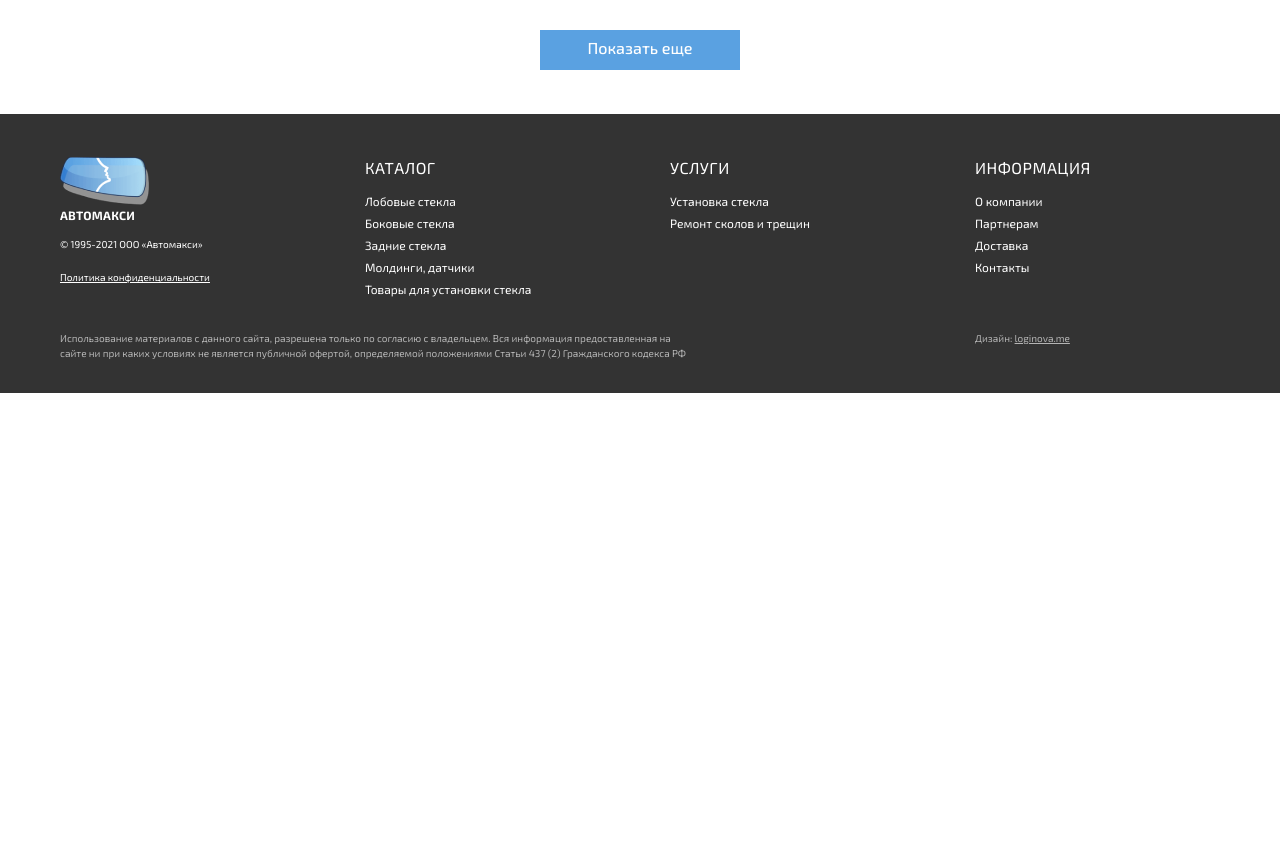
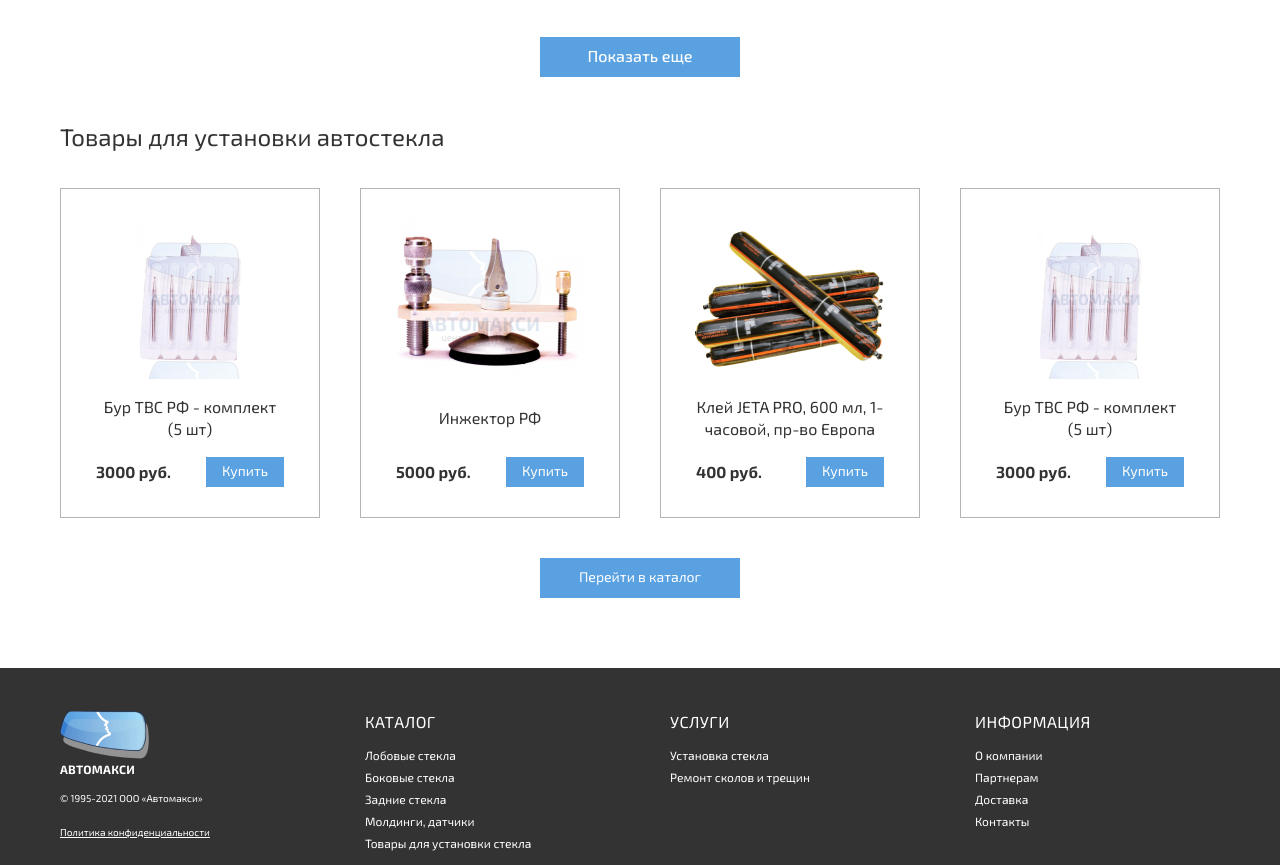
Before and after one commit to YuliyaSH-GitHub/autoGlassWebsite, a website: page #src/index.html in a window 1280 px wide. Shown: the part 1491-2356 px from the top of the page. Before the commit the page ends 1884 px from the top, so only its background shows below. Drawn offline with nearby package versions, Linux system fonts and the light colour scheme; files that its build step writes are made by us from their sources; files whose address does not match are found by name; a web font is replaced by a local one.

Commit message:
завершена верстка блока b-goods

```diff
--- a/#src/index.html
+++ b/#src/index.html
@@ -74,7 +74,14 @@
               "
             >
               <div class="b-services__serviceArticleContent">
-                <h2 class="b-services__articleTitle">Установка автостекла</h2>
+                <h2
+                  class="
+                    b-services__articleTitle b-services__articleTitle_indent
+                    sectionTitle
+                  "
+                >
+                  Установка автостекла
+                </h2>
                 <p class="b-services__articleText">
                   Заменим стекло за 2-4 часа. Предоставим гарантию до 10 лет на
                   работу.
@@ -97,7 +104,14 @@
               "
             >
               <div class="b-services__serviceArticleContent">
-                <h2 class="b-services__articleTitle">Ремонт сколов и трещин</h2>
+                <h2
+                  class="
+                    b-services__articleTitle b-services__articleTitle_indent
+                    sectionTitle
+                  "
+                >
+                  Ремонт сколов и трещин
+                </h2>
                 <p class="b-services__articleText">
                   Отремонтируем в течение 1 часа. Используем оригинальные
                   полимеры из США.
@@ -116,7 +130,7 @@
             </article>
           </div>
         </section>
-        <section class="b-catalog">
+        <section class="b-catalog b-catalog_indent">
           <h2 class="b-catalog__title b-catalog__title_indent sectionTitle">
             Каталог автостекла
           </h2>
@@ -236,6 +250,46 @@
           </div>
           <a class="b-catalog__buttonShow buttonLink" href="#">Показать еще</a>
         </section>
+        <section class="b-goods b-goods_indent">
+          <h2 class="b-goods__title b-goods__title_indent sectionTitle">
+            Товары для установки автостекла
+          </h2>
+          <div class="b-goods__items b-goods__items_indent">
+            <article class="b-goods__item b-goods__item_indent">
+              <img class="b-goods__img" src="img/goods/img1.png" alt="good" />
+              <p class="b-goods__text b-goods__text_indent">Бур ТВС РФ - комплект (5 шт)</p>
+              <div class="b-goods__priceWrap">
+                <span class="b-goods__price">3000 руб.</span>
+                <a class="b-goods__buyLink b-goods__buyLink_indent buttonLink" href="#">Купить</a>
+              </div>
+            </article>
+            <article class="b-goods__item b-goods__item_indent">
+              <img class="b-goods__img" src="img/goods/img2.png" alt="good" />
+              <p class="b-goods__text b-goods__text_indent">Инжектор РФ</p>
+              <div class="b-goods__priceWrap">
+                <span class="b-goods__price">5000 руб.</span>
+                <a class="b-goods__buyLink b-goods__buyLink_indent buttonLink" href="#">Купить</a>
+              </div>
+            </article>
+            <article class="b-goods__item b-goods__item_indent">
+              <img class="b-goods__img" src="img/goods/img3.png" alt="good" />
+              <p class="b-goods__text b-goods__text_indent">Клей JETA PRO, 600 мл, 1-часовой, пр-во Европа</p>
+              <div class="b-goods__priceWrap">
+                <span class="b-goods__price">400 руб.</span>
+                <a class="b-goods__buyLink b-goods__buyLink_indent buttonLink" href="#">Купить</a>
+              </div>
+            </article>
+            <article class="b-goods__item b-goods__item_indent">
+              <img class="b-goods__img" src="img/goods/img1.png" alt="good" />
+              <p class="b-goods__text b-goods__text_indent">Бур ТВС РФ - комплект (5 шт)</p>
+              <div class="b-goods__priceWrap">
+                <span class="b-goods__price">3000 руб.</span>
+                <a class="b-goods__buyLink b-goods__buyLink_indent buttonLink" href="#">Купить</a>
+              </div>
+            </article>
+          </div>
+          <a class="b-goods__link buttonLink" href="#">Перейти в каталог</a>
+        </section>
       </div>
     </main>
     @@include('_footer.html')
--- a/#src/scss/bem/catalog.scss
+++ b/#src/scss/bem/catalog.scss
@@ -1,11 +1,14 @@
 .b-catalog {
-  padding: 24px 0;
+  &_indent {
+    padding: 24px 0 44px;
     @media (min-width: $md4+px) {
       padding: 50px 0;
     }
     @media (min-width: $md2+px) {
       padding: 44px 0;
     }
+  }
+
   &__title {
     &_indent {
       margin: 0 0 26px 0;
@@ -47,14 +50,6 @@
       padding: 5px 10px;
     }
   }
-  // &__inputDiv:not(:last-child) {
-  //   margin: 0 0 10px 0;
-  // }
-  // &__inputDiv:not(:nth-child(3n)) {
-  //   @media (min-width: $md4+px) {
-  //     margin-right: 20px;
-  //   }
-  // }
 
   &__input {
     width: 95%;
--- /dev/null
+++ b/#src/scss/bem/goods.scss
@@ -0,0 +1,141 @@
+.b-goods {
+  &_indent {
+    padding: 0 0 43px 0;
+    @media (min-width: $md4+px) {
+      padding: 0 0 52px 0;
+    }
+    @media (min-width: $md2+px) {
+      padding: 0 0 70px 0;
+    }
+  }
+
+  &__items {
+    display: grid;
+    grid-template-columns: repeat(auto-fit, 140px);
+    gap: 15px;
+    justify-content: center;
+
+    &_indent {
+      margin: 26px 0 30px 0;
+      @media (min-width: $md2+px) {
+        margin: 36px 0 40px 0;
+      }
+    }
+    @media (max-width: 374px) {
+        grid-template-columns: 1fr;
+    }
+    @media (min-width: $md4+px) {
+      grid-template-columns: repeat(auto-fit, 300px);
+      gap: 20px;
+    }
+    @media (min-width: $md2+px) {
+      grid-template-columns: repeat(auto-fit, 260px);
+      gap: 40px;
+    }
+  }
+
+  &__item {
+    transition: width 0.8s ease 0s;
+    max-width: 140px;
+    border: 1px solid $colorFooterText;
+    display: flex;
+    flex-direction: column;
+    justify-content: space-between;
+    align-items: center;
+    @media (max-width: 375px) {
+        max-width: 100%;
+    }
+    &_indent {
+      padding: 30px 10px;
+
+      @media (min-width: $md4+px) {
+        padding: 30px 50px;
+      }
+      @media (min-width: $md2+px) {
+        padding: 30px 35px;
+      }
+    }
+
+    @media (min-width: $md4+px) {
+      max-width: 300px;
+      min-height: 330px;
+    }
+    @media (min-width: $md2+px) {
+      max-width: 260px;
+      min-height: 330px;
+    }
+  }
+
+  &__img {
+    width: 120px;
+    height: 100px;
+    object-fit: contain;
+    object-position: center;
+
+    @media (min-width: $md4+px) {
+      width: 190px;
+      height: 160px;
+    }
+  }
+
+  &__text {
+    line-height: 125%;
+    text-align: center;
+
+    &_indent {
+      margin: 15px 0;
+    }
+
+    @media (min-width: $md2+px) {
+      font-size: 16px;
+      line-height: 135%;
+    }
+  }
+
+  &__priceWrap {
+    display: flex;
+    flex-direction: column;
+    justify-content: flex-end;
+    align-items: center;
+
+    @media (min-width: $md4+px) {
+      width: 100%;
+      flex-direction: row;
+      justify-content: space-between;
+    }
+  }
+
+  &__price {
+    display: block;
+    font-weight: bold;
+    line-height: 130%;
+    text-align: center;
+    @media (min-width: $md2+px) {
+      font-size: 16px;
+      line-height: 146.3%;
+    }
+  }
+
+  &__buyLink {
+    width: 78px;
+    min-height: 30px;
+
+    &_indent {
+      margin: 17px 0 0 0;
+
+      @media (min-width: $md4+px) {
+        margin: 0 0 0 0;
+      }
+    }
+  }
+
+  &__link {
+    margin: 0 auto;
+    width: 100%;
+    min-height: 40px;
+
+    @media (min-width: $md4+px) {
+      width: 200px;
+    }
+  }
+}
--- a/#src/scss/bem/services.scss
+++ b/#src/scss/bem/services.scss
@@ -122,16 +122,12 @@
     }
   }
 
-  &__articleTitle {
-    font-size: 20px;
-    line-height: 120%;
+  &__articleTitle_indent {
     margin: 24px 0 0 0;
     @media (min-width: $md4+px) {
       margin: 34px 0 0 0;
     }
     @media (min-width: $md2+px) {
-      font-size: 24px;
-      line-height: 130%;
       margin: 30px 0 0 0;
     }
   }
--- a/#src/scss/style.scss
+++ b/#src/scss/style.scss
@@ -56,11 +56,16 @@
 .sectionTitle {
   font-size: 20px;
   line-height: 120%;
+  @media (min-width: $md2+px) {
+    font-size: 24px;
+    line-height: 130%;
+  }
 }
 
 @import "bem/header-nav.scss";
 @import "bem/header-contacts.scss";
 @import "bem/catalog.scss";
 @import "bem/footer.scss";
+@import "bem/goods.scss";
 @import "bem/mainSlider.scss";
 @import "bem/services.scss";
```
Also changed, not shown: #src/scripts/script.js (+5 -5 lines), dist/css/style.css, dist/css/style.min.css, dist/index.html, dist/scripts/script.js. Lines whose indentation alone changed are shown as unchanged.
